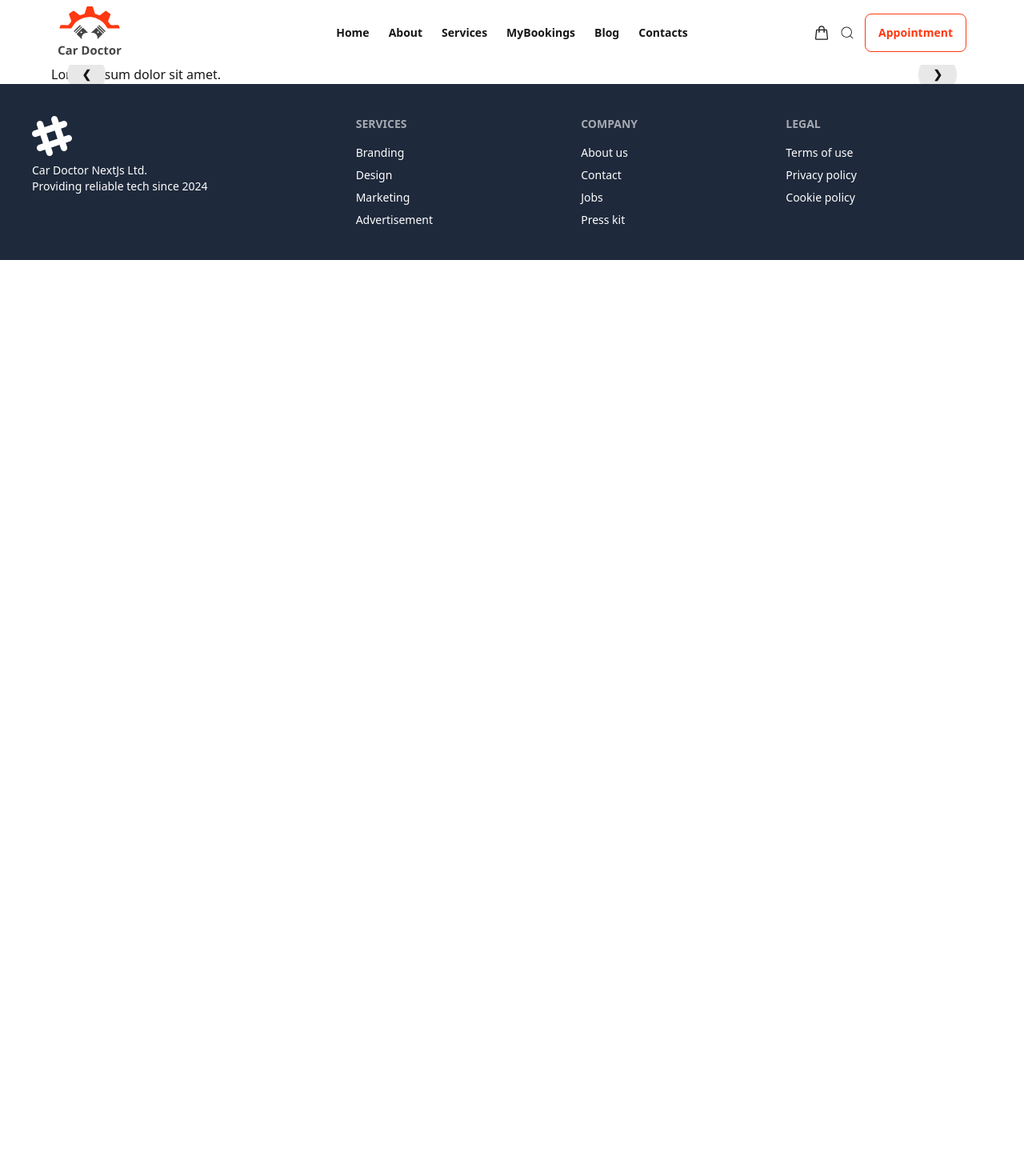
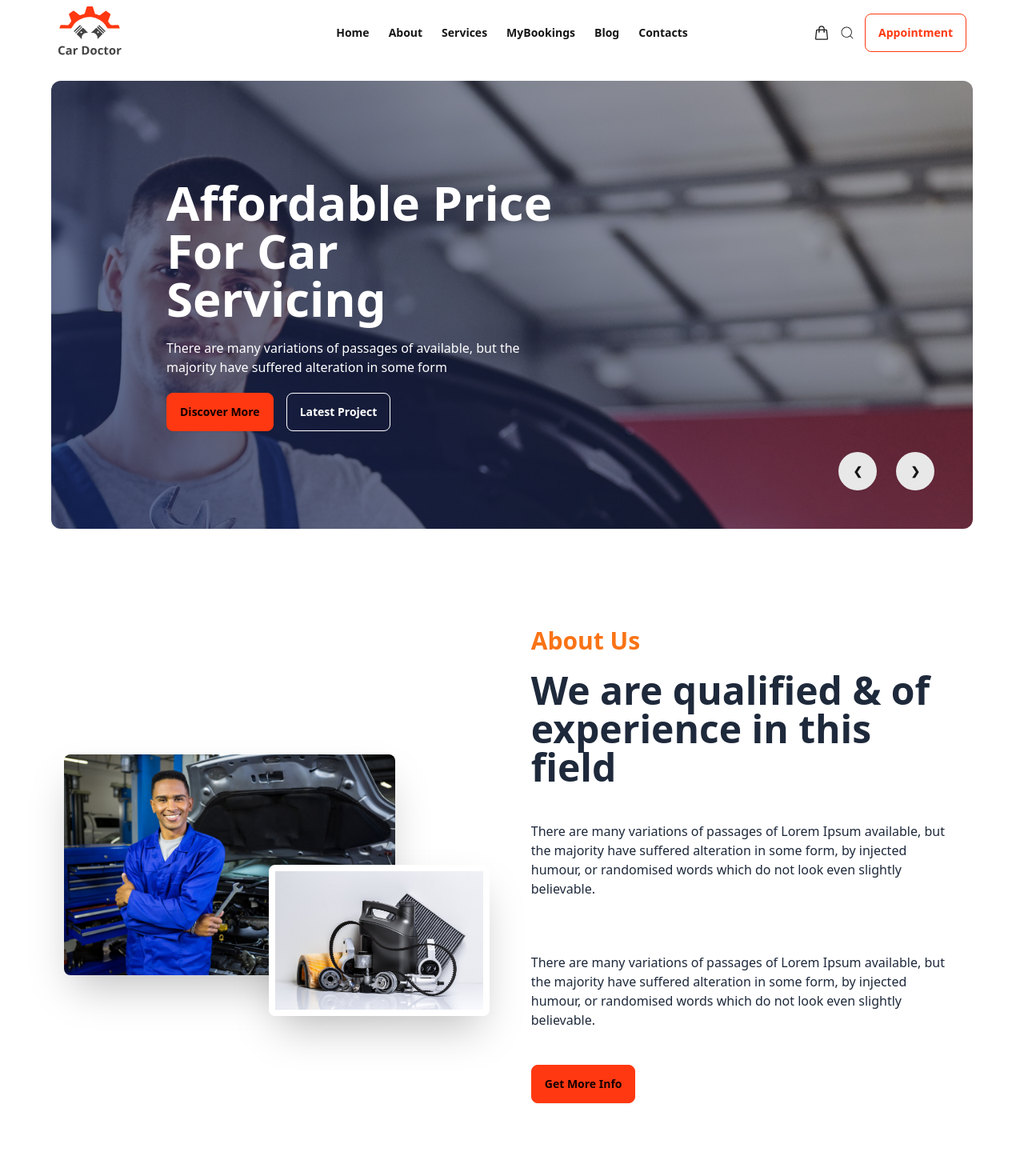
Before and after one commit to msahrana/car-doctor-nextjs, a Next.js app: page / in a window 1280 px wide. Shown: the top 1470 px of the page at 80% size. Before the commit the page ends 800 px from the top, so only its background shows below. Built offline with nearby package versions, Linux system fonts and the light colour scheme.

Commit message:
about page is create successfully

```diff
--- a/src/app/page.js
+++ b/src/app/page.js
@@ -1,9 +1,11 @@
+import About from "@/components/HomePage/About";
 import Banner from "@/components/HomePage/Banner";
 
 export default function Home() {
   return (
     <div>
       <Banner />
+      <About />
     </div>
   );
 }
--- /dev/null
+++ b/src/components/HomePage/About.jsx
@@ -0,0 +1,48 @@
+import React from "react";
+import Image from "next/image";
+const About = () => {
+  return (
+    <div className="hero min-h-screen text-slate-800">
+      <div className="hero-content flex-col lg:flex-row">
+        <div className="lg:w-1/2 relative">
+          <Image
+            width={1000}
+            height={1000}
+            alt="Person image"
+            src={"/assets/images/about_us/person.jpg"}
+            className="w-3/4 rounded-lg shadow-2xl"
+          />
+          <Image
+            width={1000}
+            height={1000}
+            alt="Part image"
+            src={"/assets/images/about_us/parts.jpg"}
+            className="w-1/2 absolute right-5 top-1/2 rounded-lg border-8 border-white shadow-2xl"
+          />
+        </div>
+
+        <div className="lg:w-1/2 space-y-5 p-4">
+          <h3 className="text-3xl text-orange-500 font-bold">About Us</h3>
+          <h1 className="text-5xl font-bold">
+            We are qualified & of experience in this field
+          </h1>
+          <p className="py-6">
+            There are many variations of passages of Lorem Ipsum available, but
+            the majority have suffered alteration in some form, by injected
+            humour, or randomised words which do not look even slightly
+            believable.{" "}
+          </p>
+          <p className="py-6">
+            There are many variations of passages of Lorem Ipsum available, but
+            the majority have suffered alteration in some form, by injected
+            humour, or randomised words which do not look even slightly
+            believable.{" "}
+          </p>
+          <button className="btn btn-primary">Get More Info</button>
+        </div>
+      </div>
+    </div>
+  );
+};
+
+export default About;
--- a/src/components/HomePage/Banner.jsx
+++ b/src/components/HomePage/Banner.jsx
@@ -1,19 +1,90 @@
 import React from "react";
 
 const Banner = () => {
+  const bannars = [
+    {
+      title: "Affordable Price For Car Servicing",
+      description:
+        "There are many variations of passages of  available, but the majority have suffered alteration in some form",
+      next: "#slide2",
+      prev: "#slide6",
+    },
+    {
+      title: "Affordable Price For Car Servicing",
+      description:
+        "There are many variations of passages of  available, but the majority have suffered alteration in some form",
+      next: "#slide3",
+      prev: "#slide1",
+    },
+    {
+      title: "Affordable Price For Car Servicing",
+      description:
+        "There are many variations of passages of  available, but the majority have suffered alteration in some form",
+      next: "#slide4",
+      prev: "#slide2",
+    },
+    {
+      title: "Affordable Price For Car Servicing",
+      description:
+        "There are many variations of passages of  available, but the majority have suffered alteration in some form",
+      next: "#slide5",
+      prev: "#slide3",
+    },
+    {
+      title: "Affordable Price For Car Servicing",
+      description:
+        "There are many variations of passages of  available, but the majority have suffered alteration in some form",
+      next: "#slide6",
+      prev: "#slide4",
+    },
+    {
+      title: "Affordable Price For Car Servicing",
+      description:
+        "There are many variations of passages of  available, but the majority have suffered alteration in some form",
+      next: "#slide1",
+      prev: "#slide5",
+    },
+  ];
+
   return (
-    <div className="carousel w-full">
-      <div id="slide1" className="carousel-item relative w-full">
-        <div>Lorem ipsum dolor sit amet.</div>
-        <div className="absolute left-5 right-5 top-1/2 flex -translate-y-1/2 transform justify-between">
-          <a href="#slide4" className="btn btn-circle">
-            ❮
-          </a>
-          <a href="#slide2" className="btn btn-circle">
-            ❯
-          </a>
+    <div className="carousel w-full my-5 text-white">
+      {bannars.map((bannar, index) => (
+        <div
+          key={index}
+          style={{
+            backgroundImage: `linear-gradient(45deg,rgba(7,25,82,0.7), rgba(0,0,0,0.3)), url(/assets/images/banner/${
+              index + 1
+            }.jpg)`,
+          }}
+          id={`slide${index + 1}`}
+          className="carousel-item relative w-full bg-top bg-no-repeat h-[70vh] rounded-xl"
+        >
+          <div className="w-full h-full flex items-center pl-36">
+            <div className="space-y-5">
+              <h1 className="text-6xl font-bold w-1/2">{bannar.title}</h1>
+              <p className="w-1/2">{bannar.description}</p>
+              <button className="btn btn-primary mr-4">Discover More</button>
+              <button className="btn btn-outline text-white">
+                Latest Project
+              </button>
+            </div>
+          </div>
+          <div className="absolute flex justify-between transform bottom-12 right-12">
+            <a
+              href={bannar.prev}
+              className="btn btn-circle mr-6 hover:bg-primary border-none"
+            >
+              ❮
+            </a>
+            <a
+              href={bannar.next}
+              className="btn btn-circle hover:bg-primary border-none"
+            >
+              ❯
+            </a>
+          </div>
         </div>
-      </div>
+      ))}
     </div>
   );
 };
```
